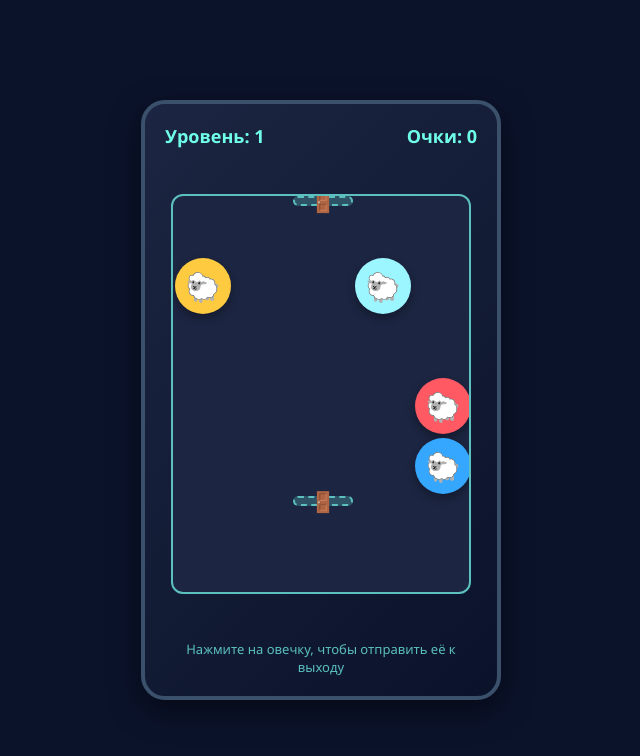
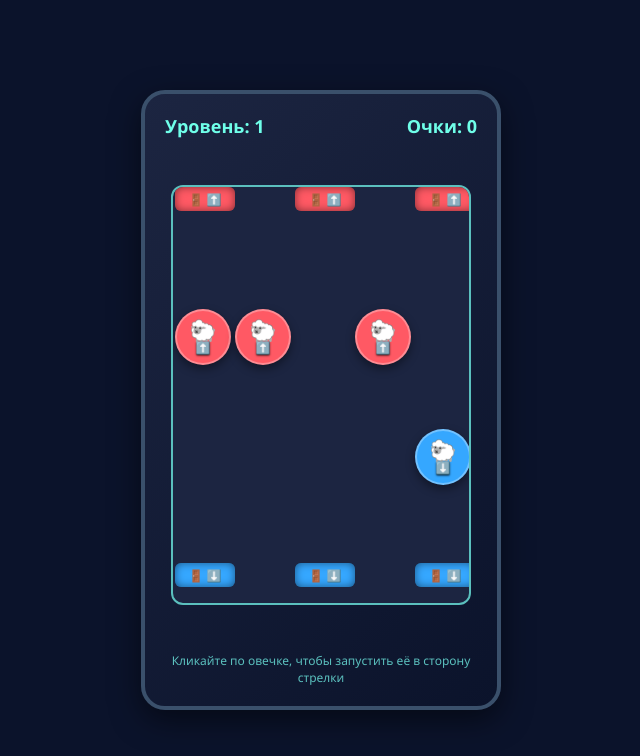
Before and after one commit to ff3f1/sheep, a plain HTML site: page index.html in a window 1280 px wide. Both pictures are taken after a click on the button "ИГРАТЬ". Shown: the whole page, without its empty margins (319-959 px from the left). Drawn offline with Linux system fonts and the light colour scheme.

Commit message:
Update index.html

```diff
--- a/index.html
+++ b/index.html
@@ -27,7 +27,7 @@
         #game-container {
             position: relative;
             width: 360px;
-            height: 600px;
+            height: 620px;
             background: linear-gradient(135deg, #1c2541, #0b132b);
             border-radius: 24px;
             box-shadow: 0 10px 30px rgba(0,0,0,0.5);
@@ -48,7 +48,7 @@
             flex-direction: column;
             align-items: center;
             justify-content: center;
-            background: rgba(11, 19, 43, 0.95);
+            background: rgba(11, 19, 43, 0.96);
             border-radius: 20px;
             z-index: 10;
             transition: opacity 0.4s ease;
@@ -99,7 +99,7 @@
         #grid {
             position: relative;
             width: 300px;
-            height: 400px;
+            height: 420px;
             background: #1c2541;
             border-radius: 12px;
             overflow: hidden;
@@ -107,32 +107,51 @@
         }
         .sheep {
             position: absolute;
-            width: 58px;
-            height: 58px;
-            background: #fff;
+            width: 56px;
+            height: 56px;
             border-radius: 50%;
+            display: flex;
+            flex-direction: column;
+            align-items: center;
+            justify-content: center;
+            cursor: pointer;
+            box-shadow: 0 4px 10px rgba(0,0,0,0.4);
+            transition: transform 0.2s;
+            z-index: 2;
+            border: 2px solid rgba(255,255,255,0.3);
+        }
+        .sheep span {
+            font-size: 22px;
+            line-height: 1;
+        }
+        .arrow {
+            font-size: 12px;
+            font-weight: bold;
+            margin-top: -2px;
+            text-shadow: 0 1px 2px rgba(0,0,0,0.8);
+        }
+        .exit-zone {
+            position: absolute;
+            width: 60px;
+            height: 24px;
             display: flex;
             align-items: center;
             justify-content: center;
-            font-size: 28px;
-            cursor: pointer;
-            box-shadow: 0 4px 8px rgba(0,0,0,0.3);
-            transition: transform 0.2s;
-            z-index: 2;
+            font-size: 14px;
+            font-weight: bold;
+            z-index: 1;
+            border-radius: 6px;
+            box-shadow: inset 0 0 8px rgba(0,0,0,0.5);
         }
-        .sheep:active {
-            transform: scale(0.9);
+        @keyframes shake {
+            0% { transform: translateX(0); }
+            25% { transform: translateX(-5px); }
+            50% { transform: translateX(5px); }
+            75% { transform: translateX(-5px); }
+            100% { transform: translateX(0); }
         }
-        .exit-zone {
-            position: absolute;
-            background: rgba(91, 192, 190, 0.3);
-            border: 2px dashed #5bc0be;
-            display: flex;
-            align-items: center;
-            justify-content: center;
-            font-size: 20px;
-            z-index: 1;
-            border-radius: 8px;
+        .shake {
+            animation: shake 0.3s ease-in-out;
         }
     </style>
 </head>
@@ -142,33 +161,34 @@
         <!-- Стартовое меню -->
         <div id="menu-screen" class="screen">
             <h1>Sheep Jam Pro</h1>
-            <p>Помогите овечкам выбраться с парковки, избегая столкновений!</p>
+            <p>Направляйте овечек к выходам стрелочками нужного цвета!</p>
             <button class="btn" onclick="startGame()">ИГРАТЬ</button>
         </div>
 
         <!-- Экран победы -->
         <div id="win-screen" class="screen hidden">
             <h1>Уровень пройден! 🎉</h1>
-            <p>Отличная работа, все овечки на свободе!</p>
+            <p>Великолепно! Все овечки спасены.</p>
             <button class="btn" onclick="nextLevel()">ДАЛЕЕ</button>
         </div>
 
-        <!-- Игровой интерфейс -->
+        <!-- Шапка игры -->
         <div id="header">
             <span id="level-indicator">Уровень: 1</span>
             <span id="score-indicator">Очки: 0</span>
         </div>
 
+        <!-- Игровое поле -->
         <div id="grid"></div>
 
-        <div style="font-size: 13px; color: #5bc0be; text-align: center;">
-            Нажмите на овечку, чтобы отправить её к выходу
+        <div style="font-size: 12px; color: #5bc0be; text-align: center;">
+            Кликайте по овечке, чтобы запустить её в сторону стрелки
         </div>
     </div>
 
     <script>
         const GRID_COLS = 5;
-        const GRID_ROWS = 6;
+        const GRID_ROWS = 7;
         const CELL_SIZE = 60; // 300 / 5
 
         let currentLevel = 1;
@@ -176,7 +196,10 @@
         let sheepList = [];
         let isAnimating = false;
 
-        const colors = ['#ff5964', '#35a7ff', '#fdca40', '#9bf6ff'];
+        const themeColors = [
+            { bg: '#ff5964', arrow: '⬆️', targetY: -1, label: 'Вверх' },
+            { bg: '#35a7ff', arrow: '⬇️', targetY: GRID_ROWS, label: 'Вниз' }
+        ];
 
         function startGame() {
             document.getElementById('menu-screen').classList.add('hidden');
@@ -197,25 +220,14 @@
 
             document.getElementById('level-indicator').innerText = `Уровень: ${currentLevel}`;
 
-            // Создаем зоны выхода по краям
-            const exits = [
-                {x: 2, y: -1, dir: 'up'},
-                {x: 2, y: GRID_ROWS, dir: 'down'}
-            ];
+            // Создаем визуальные ворота (выходы) сверху и снизу
+            for (let c = 0; c < GRID_COLS; c += 2) {
+                createExit(c, 0, '⬆️', '#ff5964');
+                createExit(c, GRID_ROWS - 1, '⬇️', '#35a7ff');
+            }
 
-            exits.forEach(e => {
-                const div = document.createElement('div');
-                div.className = 'exit-zone';
-                div.style.left = (e.x * CELL_SIZE) + 'px';
-                div.style.top = (e.y < 0 ? 0 : (GRID_ROWS - 1) * CELL_SIZE) + 'px';
-                div.style.width = CELL_SIZE + 'px';
-                div.style.height = '10px';
-                div.innerHTML = '🚪';
-                grid.appendChild(div);
-            });
-
-            // Генерация овечек без тупиков (упрощенная гарантированная расстановка)
-            let count = Math.min(3 + currentLevel, 12);
+            // Генерируем овечек
+            let count = Math.min(4 + Math.floor(currentLevel / 2), 10);
             let positions = [];
 
             for (let i = 0; i < count; i++) {
@@ -223,19 +235,23 @@
                 let attempts = 0;
                 do {
                     rx = Math.floor(Math.random() * GRID_COLS);
-                    ry = Math.floor(Math.random() * (GRID_ROWS - 2)) + 1;
+                    ry = Math.floor(Math.random() * (GRID_ROWS - 4)) + 2;
                     attempts++;
                 } while (positions.some(p => p.x === rx && p.y === ry) && attempts < 50);
 
                 if (attempts < 50) {
                     positions.push({x: rx, y: ry});
+                    // Определяем направление на основе вертикали (верхняя половина поля бежит вверх, нижняя — вниз)
+                    let directionType = ry < GRID_ROWS / 2 ? 0 : 1;
+                    let config = themeColors[directionType];
+
                     let sheep = {
                         id: i,
                         x: rx,
                         y: ry,
-                        targetY: ry < GRID_ROWS / 2 ? -1 : GRID_ROWS, // Выход вверх или вниз
-                        emoji: ['🐑', '🐏', '🐐', ' lamb '][i % 4],
-                        color: colors[i % colors.length]
+                        targetY: config.targetY,
+                        color: config.bg,
+                        arrow: config.arrow
                     };
                     sheepList.push(sheep);
                     renderSheepElement(sheep);
@@ -243,17 +259,28 @@
             }
         }
 
+        function createExit(x, y, arrowSymbol, color) {
+            const grid = document.getElementById('grid');
+            const div = document.createElement('div');
+            div.className = 'exit-zone';
+            div.style.left = (x * CELL_SIZE + 2) + 'px';
+            div.style.top = (y === 0 ? 0 : (GRID_ROWS - 1) * CELL_SIZE + 16) + 'px';
+            div.style.backgroundColor = color;
+            div.innerHTML = `<span style="font-size:12px;">🚪 ${arrowSymbol}</span>`;
+            grid.appendChild(div);
+        }
+
         function renderSheepElement(sheep) {
             const grid = document.getElementById('grid');
             const el = document.createElement('div');
             el.className = 'sheep';
             el.id = `sheep-${sheep.id}`;
-            el.style.width = (CELL_SIZE - 4) + 'px';
-            el.style.height = (CELL_SIZE - 4) + 'px';
             el.style.backgroundColor = sheep.color;
             el.style.left = (sheep.x * CELL_SIZE + 2) + 'px';
             el.style.top = (sheep.y * CELL_SIZE + 2) + 'px';
-            el.innerText = '🐑';
+            el.style.width = (CELL_SIZE - 4) + 'px';
+            el.style.height = (CELL_SIZE - 4) + 'px';
+            el.innerHTML = `<span>🐑</span><div class="arrow">${sheep.arrow}</div>`;
 
             el.onclick = () => tryMoveSheep(sheep);
             grid.appendChild(el);
@@ -262,13 +289,12 @@
         function tryMoveSheep(sheep) {
             if (isAnimating) return;
 
-            // Проверяем, есть ли преграды на пути овечки к ее выходу по вертикали
+            // Проверяем преграды на пути к выходу
             let pathClear = true;
             let step = sheep.targetY < sheep.y ? -1 : 1;
+            let checkY = sheep.y + step;
 
-            let checkY = sheep.y + step;
             while (checkY !== sheep.targetY + step && checkY >= -1 && checkY <= GRID_ROWS) {
-                // Проверяем, занята ли клетка другой овечкой
                 if (sheepList.some(s => s.id !== sheep.id && s.x === sheep.x && s.y === checkY)) {
                     pathClear = false;
                     break;
@@ -276,34 +302,33 @@
                 checkY += step;
             }
 
+            const el = document.getElementById(`sheep-${sheep.id}`);
+
             if (!pathClear) {
-                // Анимация «стука» о преграду (не может пройти)
-                const el = document.getElementById(`sheep-${sheep.id}`);
-                el.style.transform = `scale(1.15)`;
-                setTimeout(() => el.style.transform = 'scale(1)', 200);
+                // Анимация удара в барьер / другую овцу
+                el.classList.add('shake');
+                setTimeout(() => el.classList.remove('shake'), 300);
                 return;
             }
 
-            // Успешный выход овечки с плавной анимацией
+            // Успешный побег
             isAnimating = true;
             sheep.y = sheep.targetY;
-            const el = document.getElementById(`sheep-${sheep.id}`);
-            el.style.transition = 'top 0.4s ease-in-out, opacity 0.4s ease-in-out';
+            el.style.transition = 'top 0.35s ease-in-out, opacity 0.35s ease-in-out';
             el.style.top = (sheep.y * CELL_SIZE + 2) + 'px';
             el.style.opacity = '0';
 
             setTimeout(() => {
                 el.remove();
                 sheepList = sheepList.filter(s => s.id !== sheep.id);
-                score += 10;
+                score += 15;
                 document.getElementById('score-indicator').innerText = `Очки: ${score}`;
                 isAnimating = false;
 
-                // Проверка на победу
                 if (sheepList.length === 0) {
                     document.getElementById('win-screen').classList.remove('hidden');
                 }
-            }, 400);
+            }, 350);
         }
     </script>
 </body>
```
